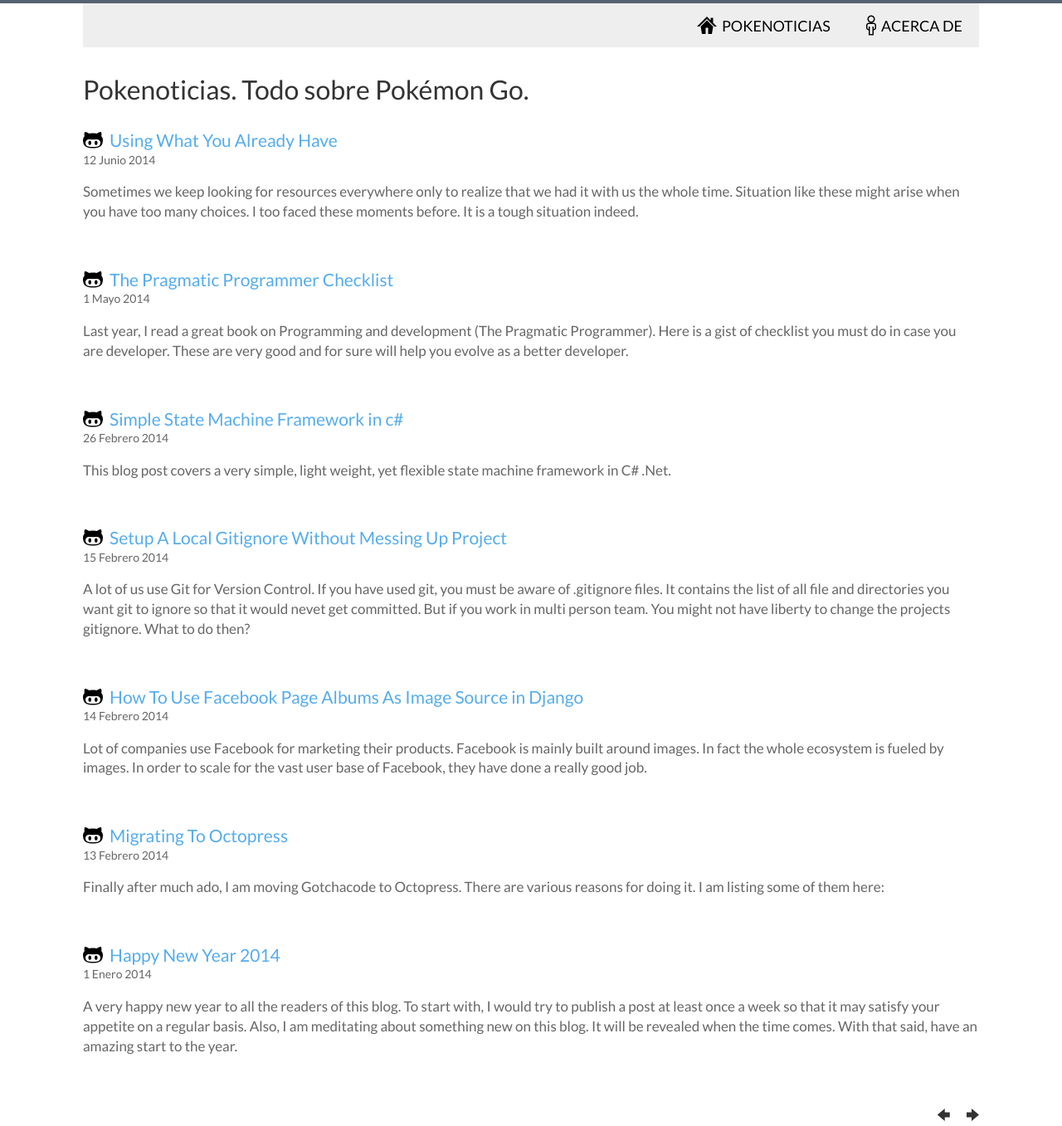
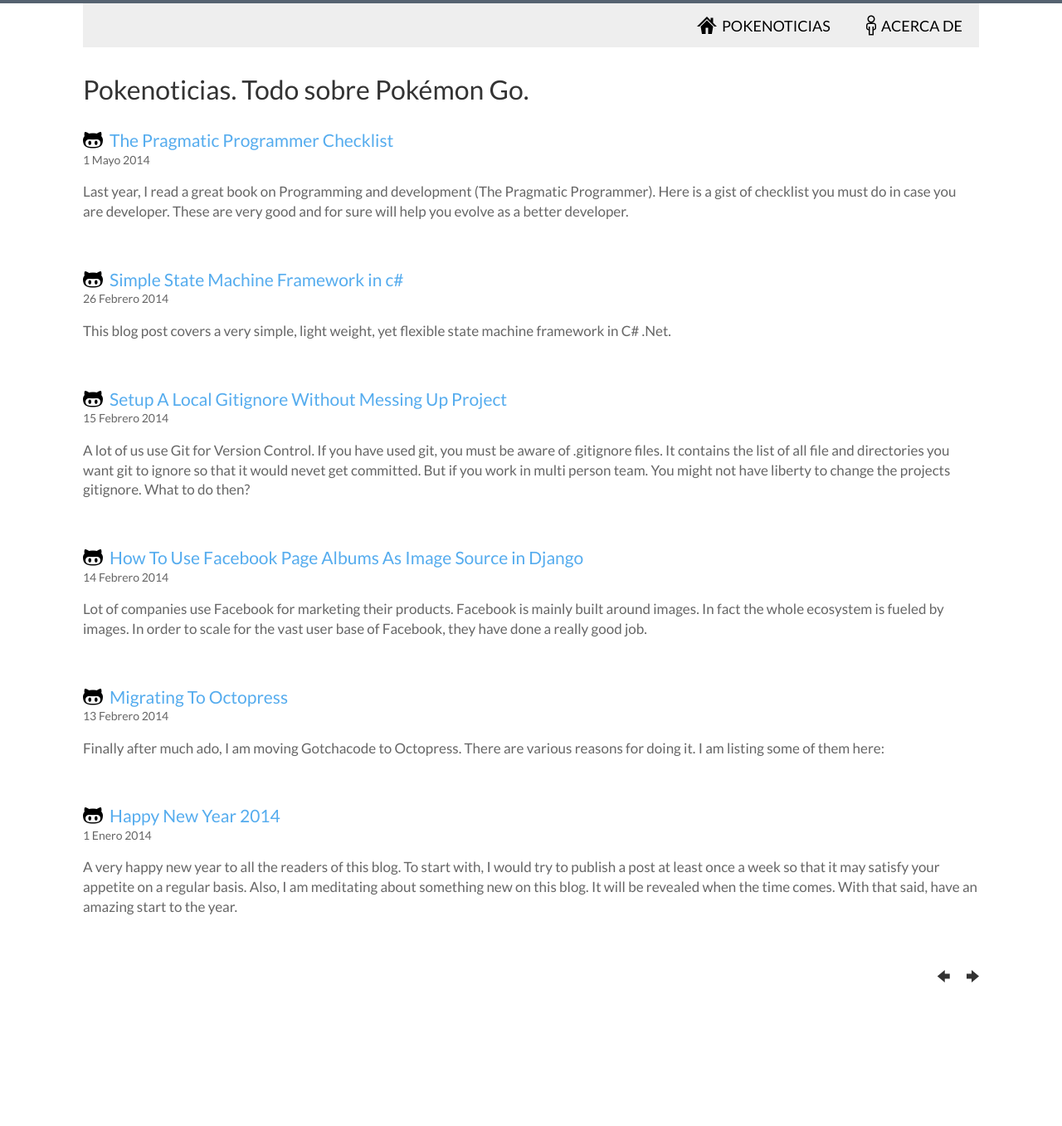
Before and after one commit to pokenoticias/pokenoticias.github.io, a Jekyll site: the page index.html, which Jekyll copies as it is, in a window 1280 px wide. Shown: the whole page at 83% size. Built offline with Jekyll 4.4.1, drawn with Linux system fonts in a browser that asks for light colours; after the commit the page ends 1190 px from its top, so only the background shows below that.

Commit message:
Deploy from Forestry.io

```diff
--- a/index.html
+++ b/index.html
@@ -44,21 +44,6 @@
       Pokenoticias. Todo sobre Pokémon Go.
     </p>
   <div class="listing">
-
-    <div class="post other link">
-      <h2><span class="mega-octicon octicon-octoface" style="min-width: 32px;"></span><a href="/2014/06/12/On-Using-What-You-Already-Have.html">Using What You Already Have</a></h2>
-      <p class="post-date">
-
-      	12
-      	Junio
-
-      2014</p>
-      <p><p>Sometimes we keep looking for resources everywhere only to realize that we had
-it with us the whole time. Situation like these might arise when you have too
-many choices. I too faced these moments before. It is a tough situation indeed.</p>
-
-</p>
-    </div>
 
     <div class="post other link">
       <h2><span class="mega-octicon octicon-octoface" style="min-width: 32px;"></span><a href="/2014/05/01/the-pragmatic-programmer-checklist.html">The Pragmatic Programmer Checklist</a></h2>
```
Also changed, not shown: forestryio/images/Chiquito.jpg (added).
